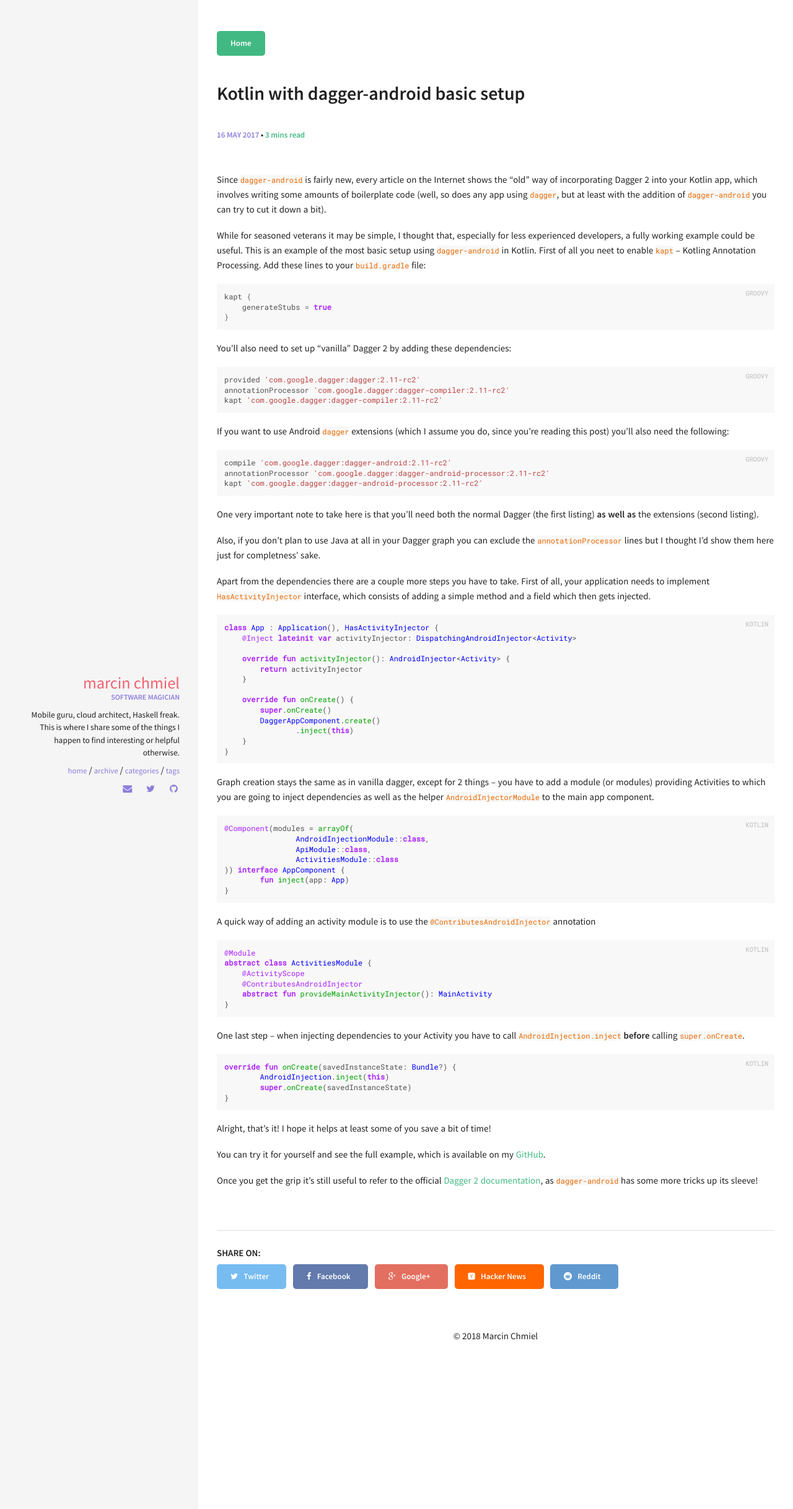
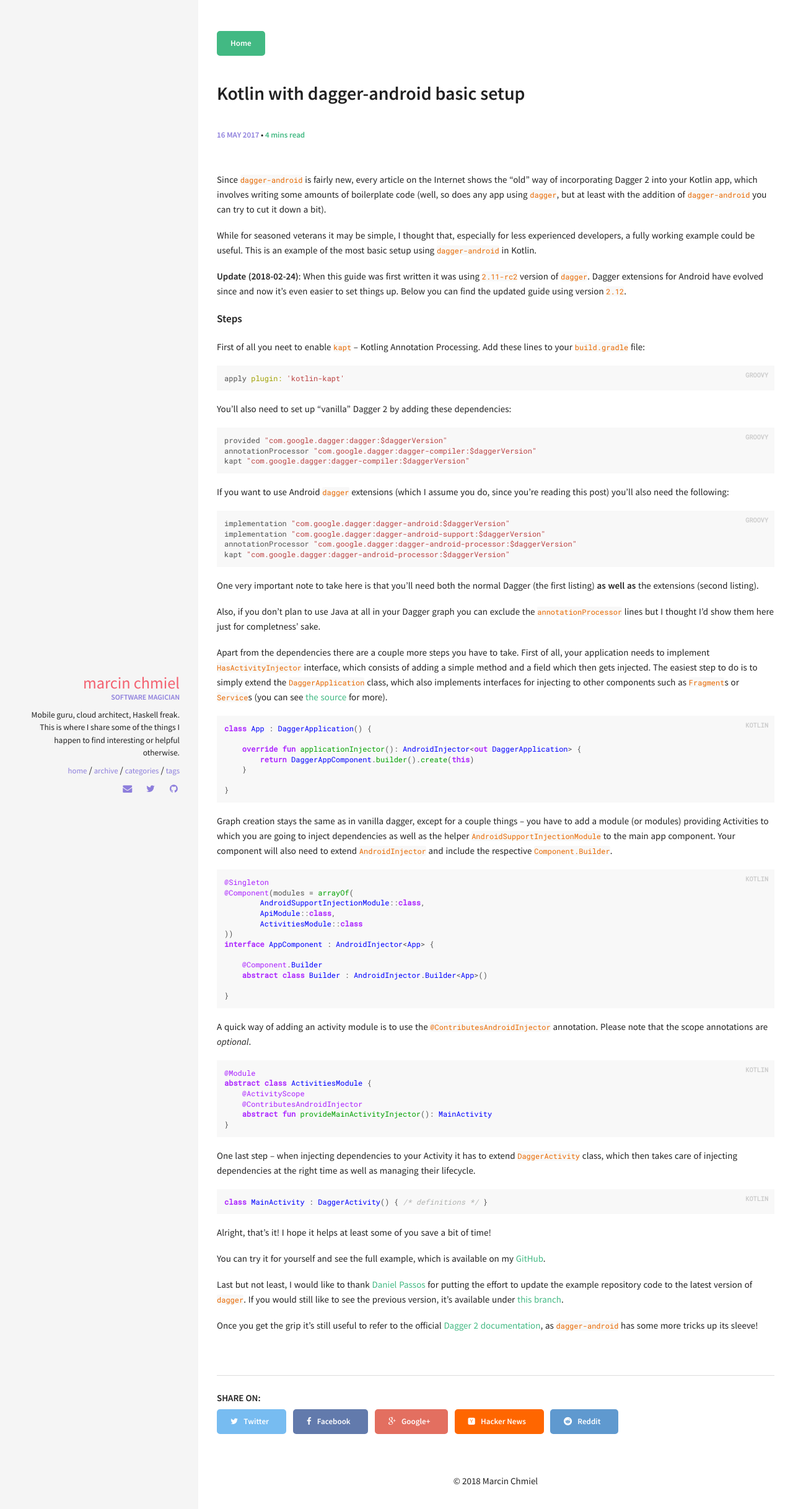
Before and after one commit to mewa/mewa.github.io, a Jekyll site: the page built from _posts/2017-05-16-kotlin-with-dagger-android-example.md, in a window 1280 px wide. Shown: the top 2435 px of the page at 62% size. Built offline with Jekyll 4.4.1, drawn with Linux system fonts in a browser that asks for light colours; comment, search, counter and statistics services are not loaded.

Commit message:
Updated 'kotlin with dagger' post to reflect the latest changes in code.

```diff
--- a/_posts/2017-05-16-kotlin-with-dagger-android-example.md
+++ b/_posts/2017-05-16-kotlin-with-dagger-android-example.md
@@ -8,27 +8,29 @@
 
 While for seasoned veterans it may be simple, I thought that, especially for less experienced developers, a fully working example could be useful.
 This is an example of the most basic setup using `dagger-android` in Kotlin.
+
+**Update (2018-02-24)**: When this guide was first written it was using `2.11-rc2` version of `dagger`. Dagger extensions for Android have evolved since and now it's even easier to set things up. Below you can find the updated guide using version `2.12`.
 <!--more-->
+##### Steps
 First of all you neet to enable `kapt` -- Kotling Annotation Processing. Add these lines to your `build.gradle` file:
 
 {% highlight groovy %}
-kapt {
-    generateStubs = true
-}
+apply plugin: 'kotlin-kapt'
 {% endhighlight %}
 
 You'll also need to set up "vanilla" Dagger 2 by adding these dependencies:
 {%highlight groovy %}
-provided 'com.google.dagger:dagger:2.11-rc2'
-annotationProcessor 'com.google.dagger:dagger-compiler:2.11-rc2'
-kapt 'com.google.dagger:dagger-compiler:2.11-rc2'
+provided "com.google.dagger:dagger:$daggerVersion"
+annotationProcessor "com.google.dagger:dagger-compiler:$daggerVersion"
+kapt "com.google.dagger:dagger-compiler:$daggerVersion"
 {% endhighlight %}
 
 If you want to use Android `dagger` extensions (which I assume you do, since you're reading this post)  you'll also need the following:
 {% highlight groovy %}
-compile 'com.google.dagger:dagger-android:2.11-rc2'
-annotationProcessor 'com.google.dagger:dagger-android-processor:2.11-rc2'
-kapt 'com.google.dagger:dagger-android-processor:2.11-rc2'
+implementation "com.google.dagger:dagger-android:$daggerVersion"
+implementation "com.google.dagger:dagger-android-support:$daggerVersion"
+annotationProcessor "com.google.dagger:dagger-android-processor:$daggerVersion"
+kapt "com.google.dagger:dagger-android-processor:$daggerVersion"
 {% endhighlight %}
 
 One very important note to take here is that you'll need both the normal Dagger (the first listing) **as well as** the extensions (second listing).
@@ -36,37 +38,36 @@
 Also, if you don't plan to use Java at all in your Dagger graph you can exclude the `annotationProcessor` lines but I thought I'd show them here just for completness' sake.
 
 Apart from the dependencies there are a couple more steps you have to take.
-First of all, your application needs to implement `HasActivityInjector` interface, which consists of adding a simple method and a field which then gets injected.
+First of all, your application needs to implement `HasActivityInjector` interface, which consists of adding a simple method and a field which then gets injected. The easiest step to do is to simply extend the `DaggerApplication` class, which also implements interfaces for injecting to other components such as `Fragment`s or `Service`s (you can see [the source](https://github.com/google/dagger/blob/master/java/dagger/android/DaggerApplication.java#L36) for more).
 
 {% highlight kotlin %}
-class App : Application(), HasActivityInjector {
-    @Inject lateinit var activityInjector: DispatchingAndroidInjector<Activity>
+class App : DaggerApplication() {
 
-    override fun activityInjector(): AndroidInjector<Activity> {
-        return activityInjector
+    override fun applicationInjector(): AndroidInjector<out DaggerApplication> {
+        return DaggerAppComponent.builder().create(this)
     }
 
-    override fun onCreate() {
-        super.onCreate()
-        DaggerAppComponent.create()
-                .inject(this)
-    }
 }
 {% endhighlight %}
 
-Graph creation stays the same as in vanilla dagger, except for 2 things -- you have to add a module (or modules) providing Activities to which you are going to inject dependencies as well as the helper `AndroidInjectorModule` to the main app component.
+Graph creation stays the same as in vanilla dagger, except for a couple things -- you have to add a module (or modules) providing Activities to which you are going to inject dependencies as well as the helper `AndroidSupportInjectionModule` to the main app component. Your component will also need to extend `AndroidInjector` and include the respective `Component.Builder`.
 
 {%highlight kotlin %}
+@Singleton
 @Component(modules = arrayOf(
-		AndroidInjectionModule::class,
-		ApiModule::class,
-		ActivitiesModule::class
-)) interface AppComponent {
-	fun inject(app: App)
+        AndroidSupportInjectionModule::class,
+        ApiModule::class,
+        ActivitiesModule::class
+))
+interface AppComponent : AndroidInjector<App> {
+
+    @Component.Builder
+    abstract class Builder : AndroidInjector.Builder<App>()
+
 }
 {% endhighlight %}
 
-A quick way of adding an activity module is to use the `@ContributesAndroidInjector` annotation
+A quick way of adding an activity module is to use the `@ContributesAndroidInjector` annotation. Please note that the scope annotations are *optional*.
 {% highlight kotlin %}
 @Module
 abstract class ActivitiesModule {
@@ -76,16 +77,15 @@
 }
 {% endhighlight %}
 
-One last step -- when injecting dependencies to your Activity you have to call `AndroidInjection.inject` **before** calling `super.onCreate`.
+One last step -- when injecting dependencies to your Activity it has to extend `DaggerActivity` class, which then takes care of injecting dependencies at the right time as well as managing their lifecycle.
 {% highlight kotlin %}
-override fun onCreate(savedInstanceState: Bundle?) {
-	AndroidInjection.inject(this)
-	super.onCreate(savedInstanceState)
-}
+class MainActivity : DaggerActivity() { /* definitions */ }
 {% endhighlight %}
 
 Alright, that's it! I hope it helps at least some of you save a bit of time!
 
 You can try it for yourself and see the full example, which is available on my [GitHub](https://github.com/mewa/kotlin-dagger-android-example).
 
+Last but not least, I would like to thank [Daniel Passos](https://github.com/danielpassos) for putting the effort to update the example repository code to the latest version of `dagger`. If you would still like to see the previous version, it's available under [this branch](https://github.com/mewa/kotlin-dagger-android-example/tree/dagger-2.11-rc2).
+
 Once you get the grip it's still useful to refer to the official [Dagger 2 documentation](https://google.github.io/dagger//android.html), as `dagger-android` has some more tricks up its sleeve!
```
